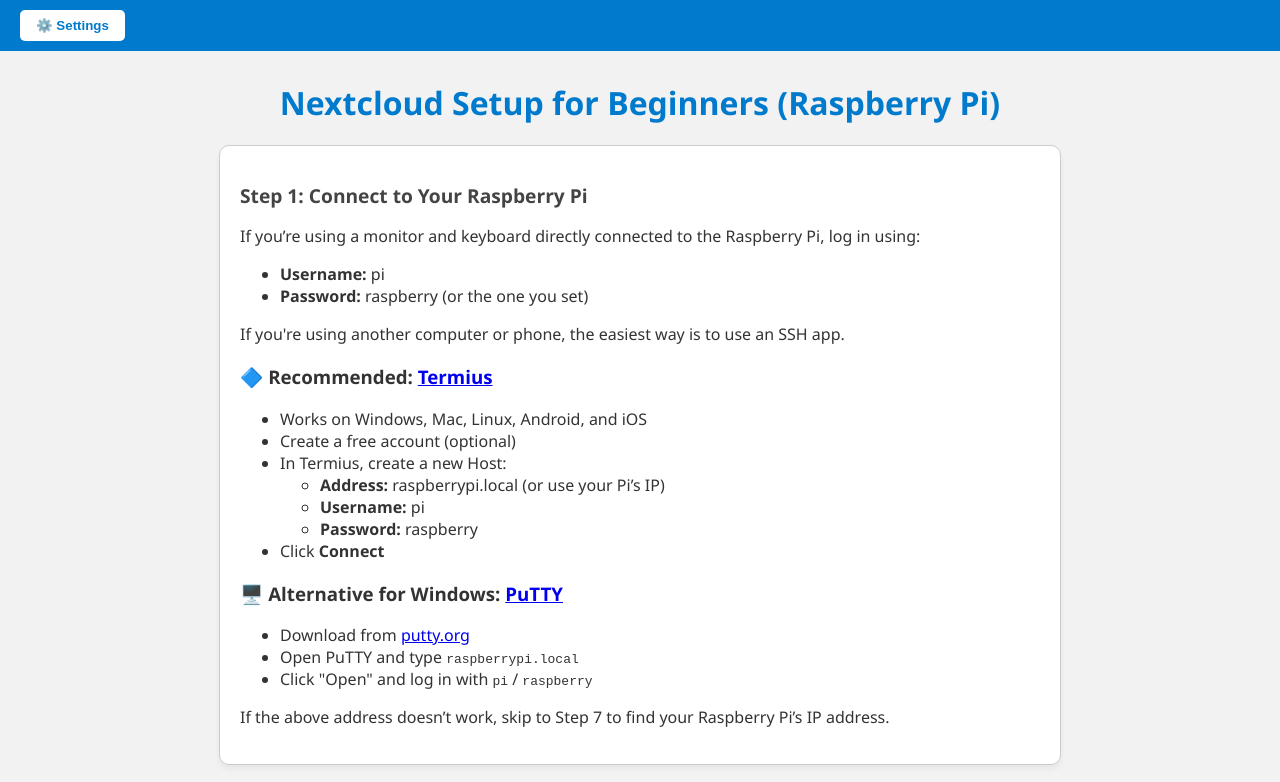
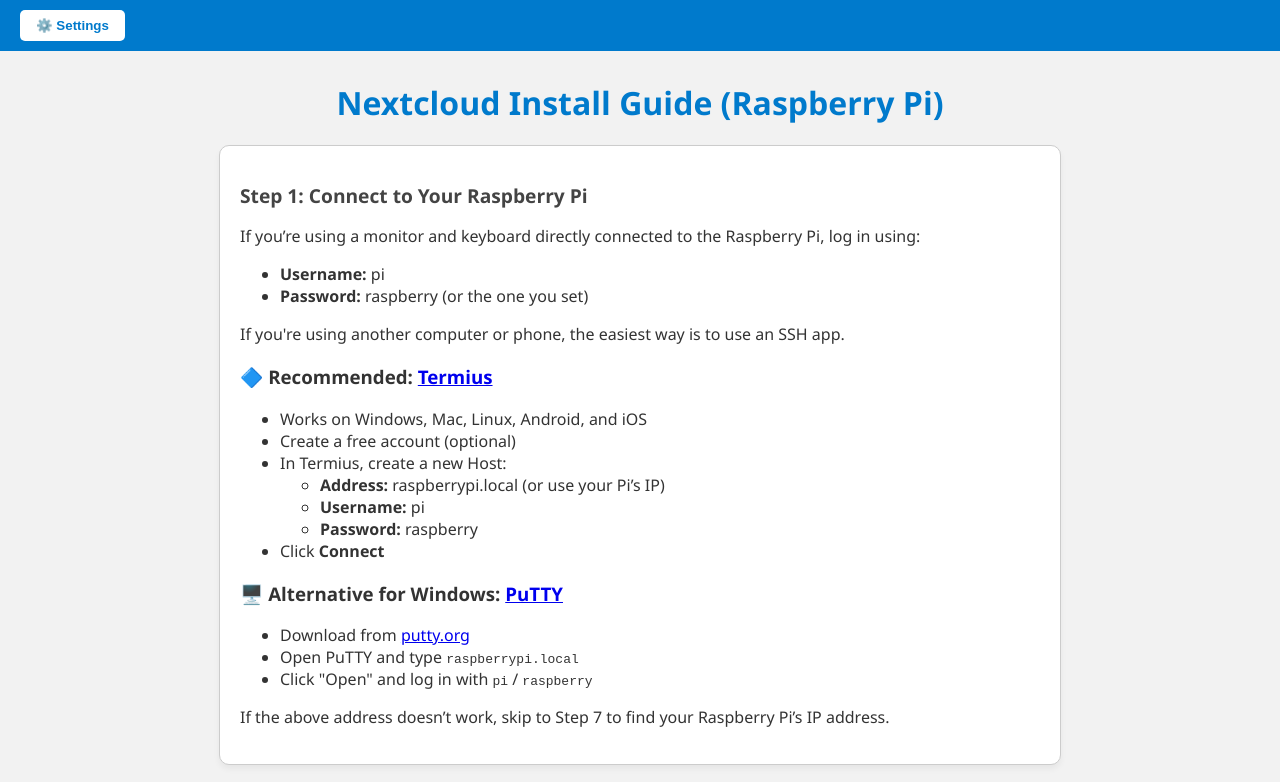
Before and after one commit to gaia-syndicate/nextcloud, a plain HTML site: page index.html in a window 1280 px wide. Shown: the top 782 px of the page. Drawn offline with Linux system fonts and the light colour scheme.

Commit message:
index.html

```diff
--- a/index.html
+++ b/index.html
@@ -140,7 +140,7 @@
   </div>
 </div>
 
-<h1>Nextcloud Setup for Beginners (Raspberry Pi)</h1>
+<h1>Nextcloud Install Guide (Raspberry Pi)</h1>
 
 
 
```
